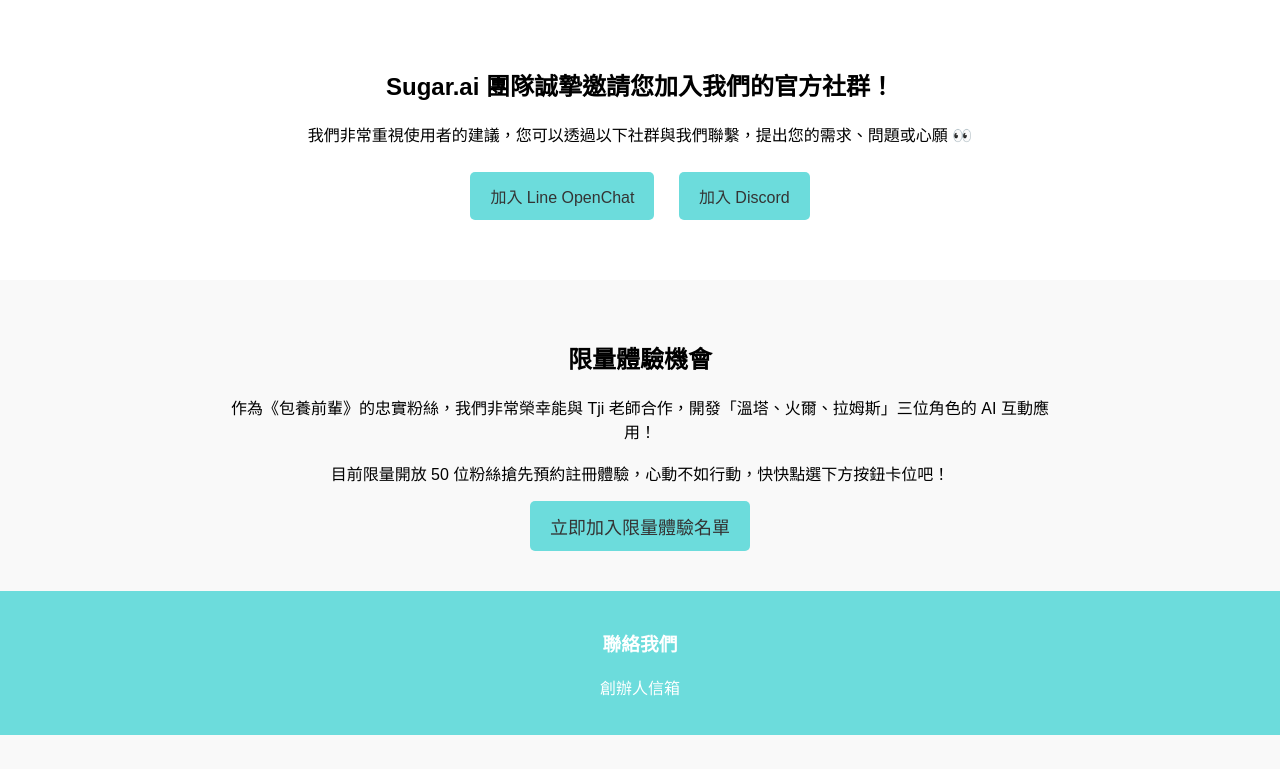
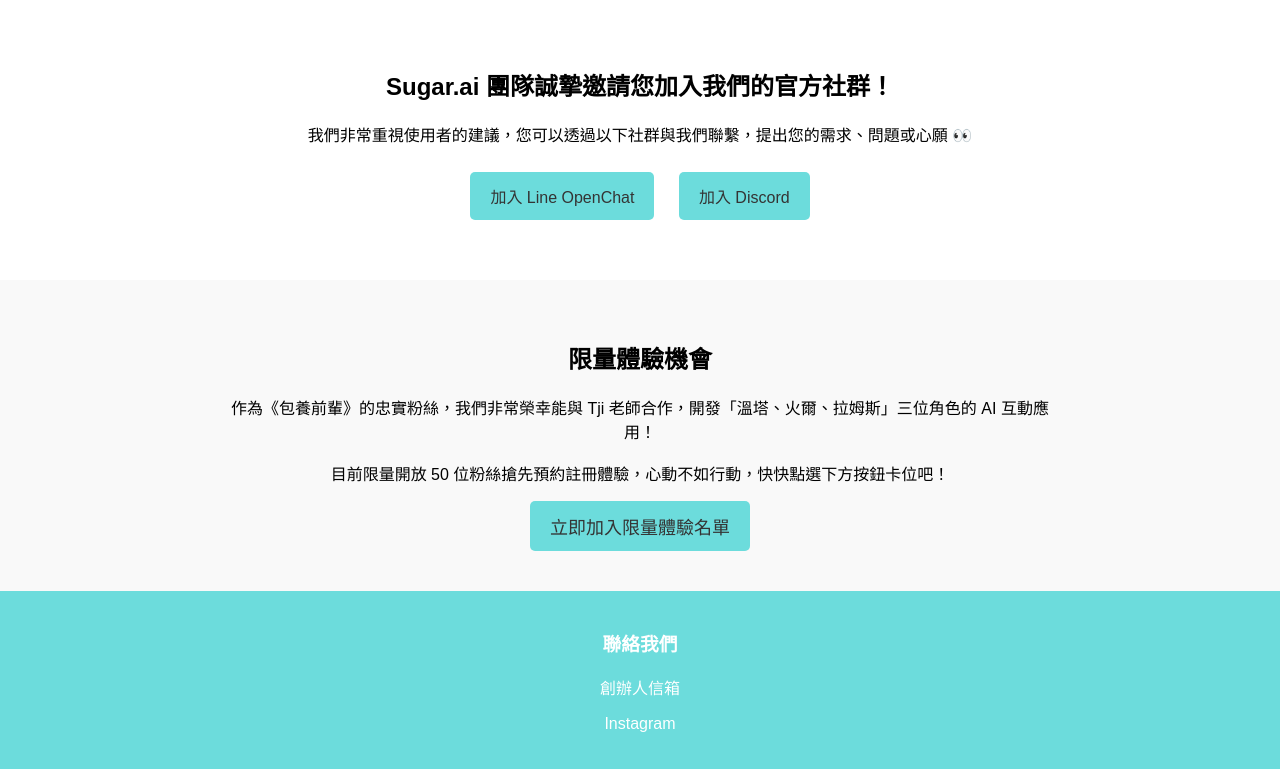
Before and after one commit to Sugar-ai-website/sugar-website, a plain HTML site: page index.html in a window 1280 px wide. Shown: the part 629-1398 px from the top of the page. Before the commit the page ends 1364 px from the top, so only its background shows below. Drawn offline with Linux system fonts and the light colour scheme.

Commit message:
Update index.html

```diff
--- a/index.html
+++ b/index.html
@@ -60,6 +60,7 @@
     <footer>
       <h3>聯絡我們</h3>
       <p><a href="mailto:angelchen.sugar@gmail.com" class="contact-link">創辦人信箱</a></p>
+      <p><a href="ig網址" class="contact-link">Instagram</a></p>
     </footer>
 
     <script src="script.js"></script>
```
